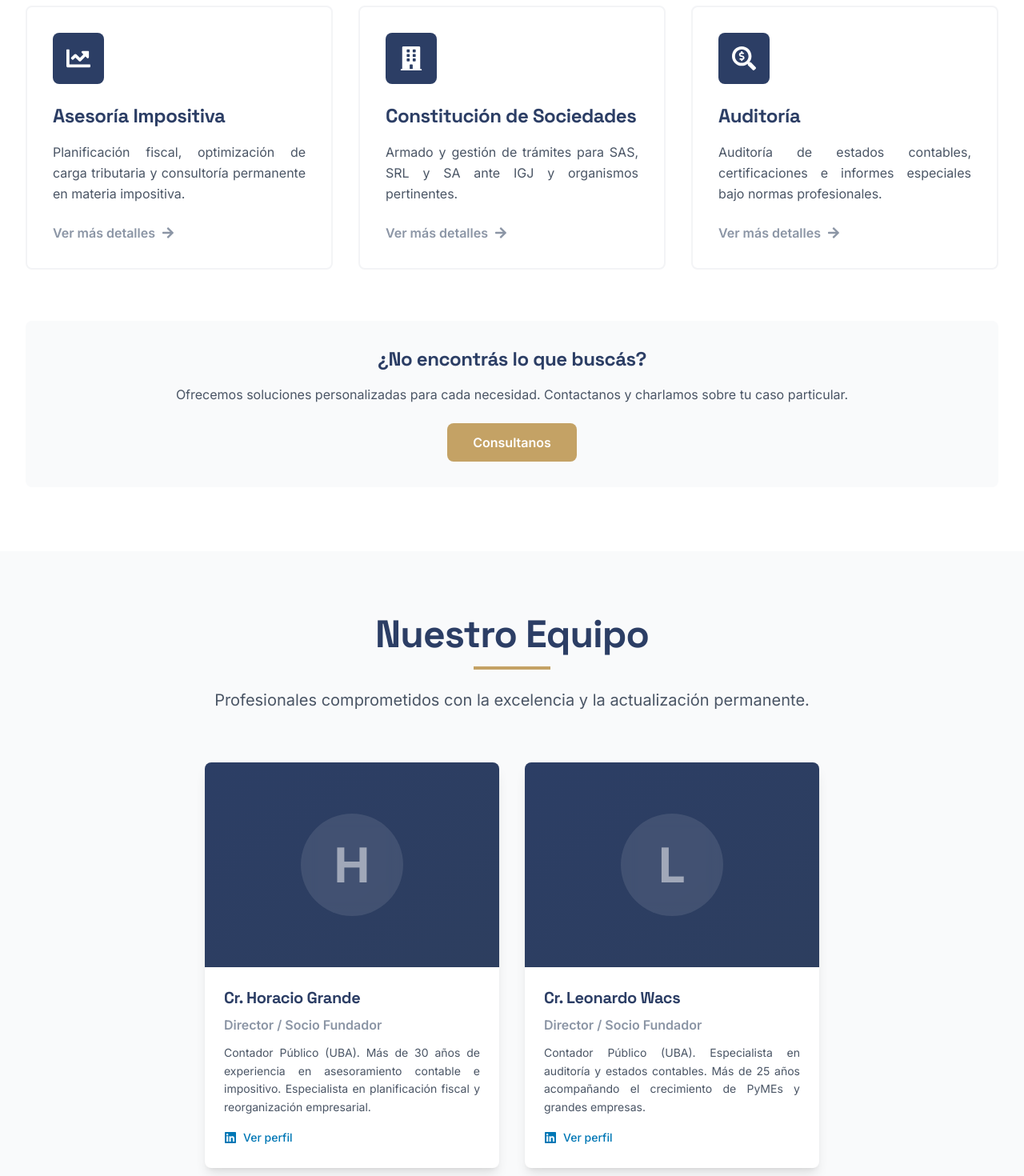
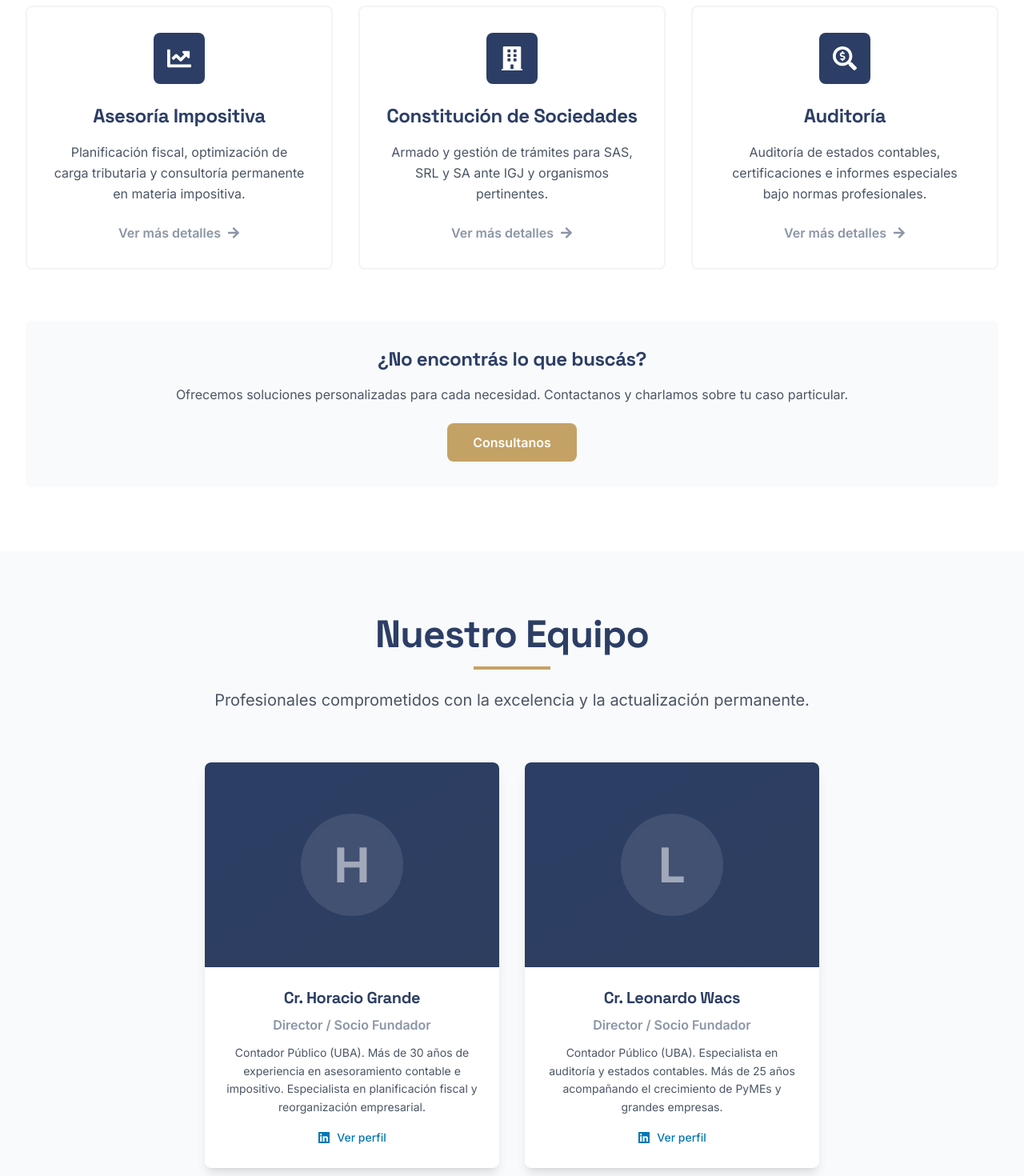
Before and after one commit to GrandeJuan/estudio-contable-website, a React (Vite) app: page / in a window 1280 px wide. Shown: the part 2620-4090 px from the top of the page at 80% size. Built offline with nearby package versions, Linux system fonts and the light colour scheme.

Commit message:
Center-align all text inside card components
Servicios cards: icon, title, description, and link centered.
Equipo cards: name, role, description, and LinkedIn link centered.

https://claude.ai/code/session_01518nTZov2h5DvFK9y9uRSv

```diff
--- a/src/components/Equipo.jsx
+++ b/src/components/Equipo.jsx
@@ -37,17 +37,18 @@ const Equipo = () => {
 
                 {/* Información */}
                 <div className="p-6">
-                  <h3 className="text-xl font-bold text-[#2C3E65] mb-2">
+                  <h3 className="text-xl font-bold text-[#2C3E65] mb-2 text-center">
                     {miembro.nombre}
                   </h3>
-                  <p className="text-[#8B95A5] font-semibold mb-3">
+                  <p className="text-[#8B95A5] font-semibold mb-3 text-center">
                     {miembro.cargo}
                   </p>
-                  <p className="text-gray-600 text-sm leading-relaxed mb-4 text-justify">
+                  <p className="text-gray-600 text-sm leading-relaxed mb-4 text-center">
                     {miembro.descripcion}
                   </p>
 
                   {miembro.linkedin && (
+                    <div className="text-center">
                     <a
                       href={miembro.linkedin}
                       target="_blank"
@@ -57,6 +58,7 @@ const Equipo = () => {
                       <FaLinkedin className="mr-2" />
                       <span className="text-sm font-medium">Ver perfil</span>
                     </a>
+                    </div>
                   )}
                 </div>
               </div>
--- a/src/components/Servicios.jsx
+++ b/src/components/Servicios.jsx
@@ -43,22 +43,22 @@ const Servicios = () => {
                   className="group bg-white border-2 border-gray-100 rounded-lg p-8 hover:border-[#8B95A5] hover:shadow-2xl transition-all duration-300 cursor-pointer"
                 >
                   {/* Icono */}
-                  <div className="flex items-center justify-center w-16 h-16 bg-[#2C3E65] group-hover:bg-[#8B95A5] rounded-lg mb-6 transition-colors duration-300">
+                  <div className="flex items-center justify-center w-16 h-16 bg-[#2C3E65] group-hover:bg-[#8B95A5] rounded-lg mb-6 mx-auto transition-colors duration-300">
                     <Icono className="text-3xl text-white" />
                   </div>
 
                   {/* Nombre del Servicio */}
-                  <h3 className="text-2xl font-bold text-[#2C3E65] mb-4 group-hover:text-[#8B95A5] transition-colors duration-300">
+                  <h3 className="text-2xl font-bold text-[#2C3E65] mb-4 text-center group-hover:text-[#8B95A5] transition-colors duration-300">
                     {servicio.nombre}
                   </h3>
 
                   {/* Descripción */}
-                  <p className="text-gray-600 mb-6 leading-relaxed text-justify">
+                  <p className="text-gray-600 mb-6 leading-relaxed text-center">
                     {servicio.descripcion}
                   </p>
 
                   {/* Link "Ver más" */}
-                  <div className="flex items-center text-[#8B95A5] font-semibold group-hover:translate-x-2 transition-transform duration-300">
+                  <div className="flex items-center justify-center text-[#8B95A5] font-semibold group-hover:translate-x-2 transition-transform duration-300">
                     <span>Ver más detalles</span>
                     <FaArrowRight className="ml-2" />
                   </div>
```
